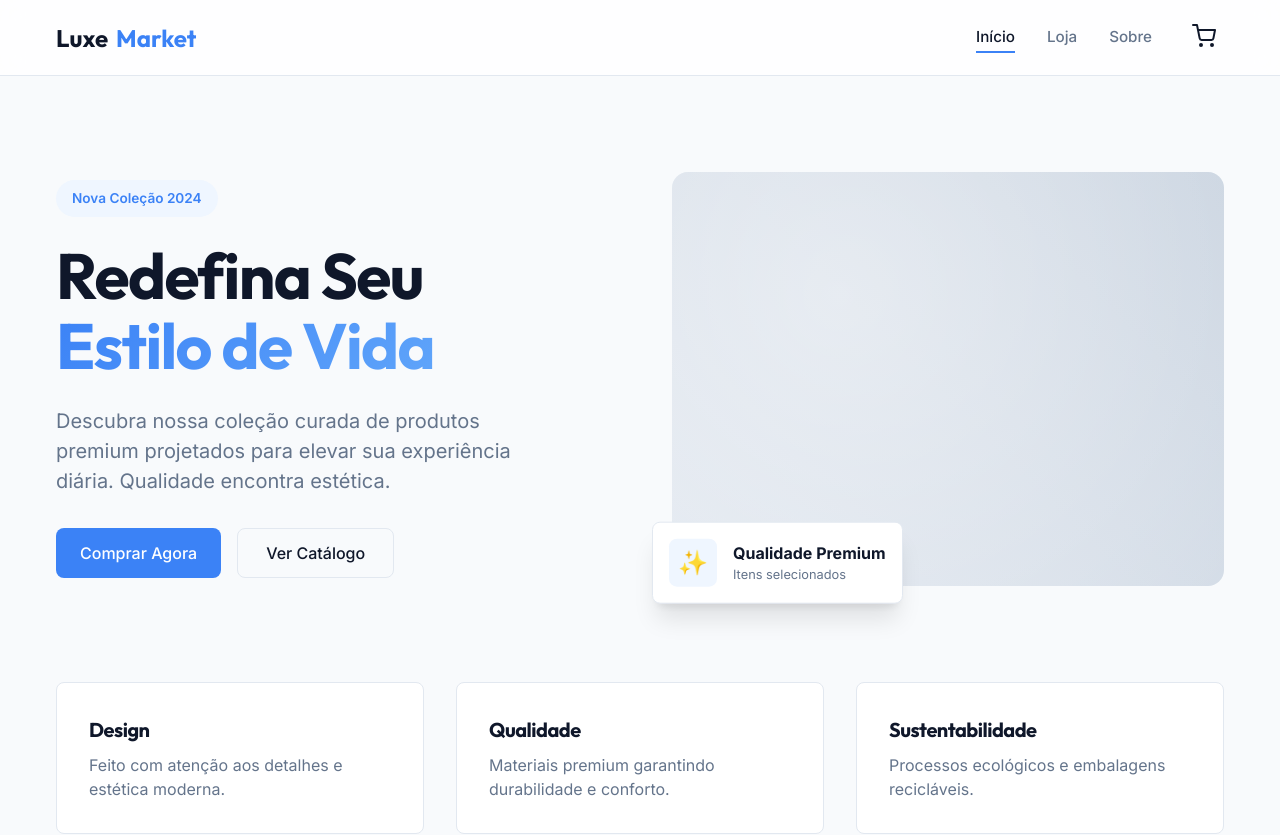
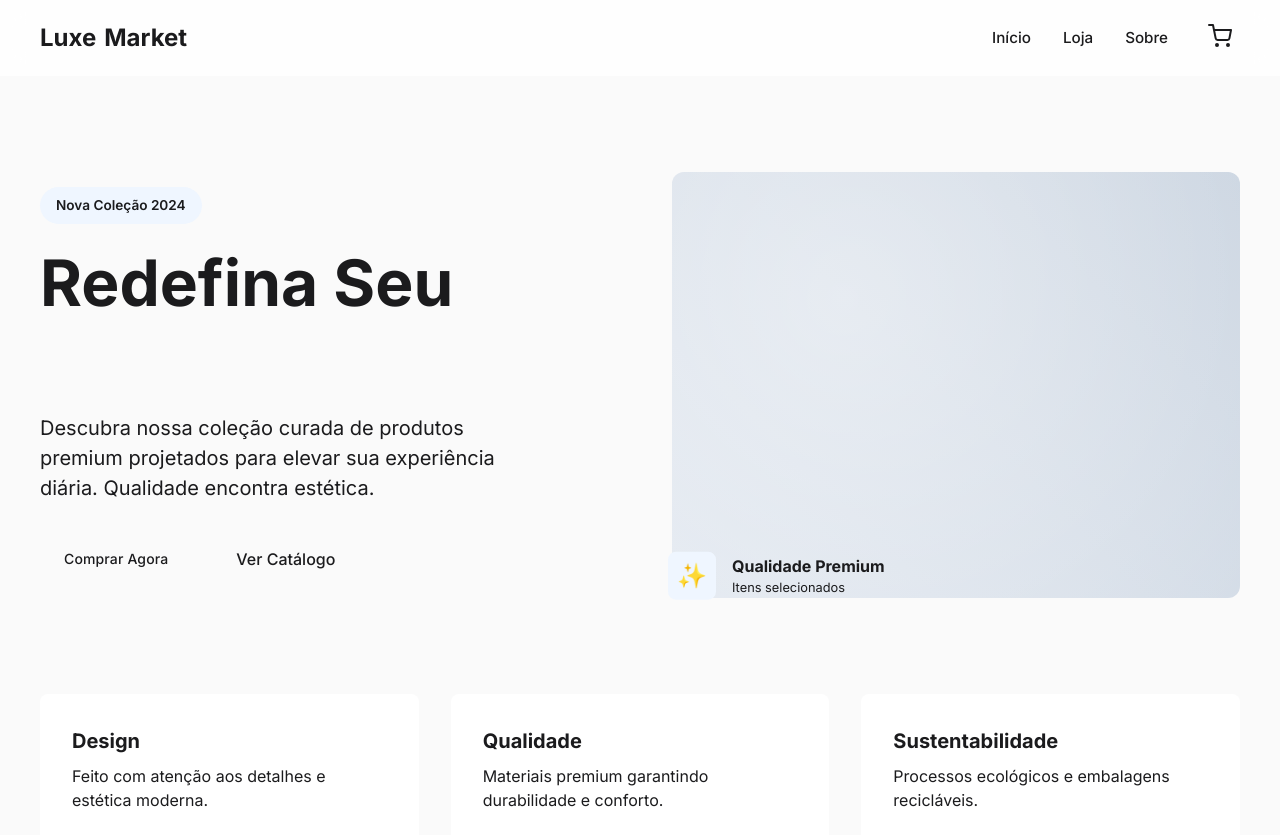
Before and after one commit to emanuelwellyngton/ecommerce-angular, an Angular app: page /site in a window 1280 px wide. Shown: the top 835 px of the page. Built offline with nearby package versions, Linux system fonts and the light colour scheme.

Commit message:
feat: Update index.html and styles.css for LUXE branding and design system enhancements

```diff
--- a/src/index.html
+++ b/src/index.html
@@ -1,11 +1,16 @@
 <!doctype html>
-<html lang="en">
+<html lang="pt-BR">
 <head>
   <meta charset="utf-8">
-  <title>EcommerceAngular</title>
+  <title>LUXE | E-commerce Minimalista</title>
   <base href="/">
   <meta name="viewport" content="width=device-width, initial-scale=1">
+  <meta name="description" content="LUXE - Moda minimalista e premium. Descubra nossa coleção exclusiva.">
   <link rel="icon" type="image/x-icon" href="favicon.ico">
+  <link rel="preconnect" href="https://fonts.googleapis.com">
+  <link rel="preconnect" href="https://fonts.gstatic.com" crossorigin>
+  <link href="https://fonts.googleapis.com/css2?family=Inter:wght@300;400;500;600;700&display=swap" rel="stylesheet">
+  <link href="https://fonts.googleapis.com/css2?family=Material+Symbols+Outlined:opsz,wght,FILL,GRAD@20..48,100..700,0..1,-50..200&display=swap" rel="stylesheet">
 </head>
 <body>
   <app-root></app-root>
--- a/src/styles.css
+++ b/src/styles.css
@@ -1,68 +1,118 @@
-/* Global Styles & Design System */
-@import url('https://fonts.googleapis.com/css2?family=Inter:wght@300;400;500;600;700&family=Outfit:wght@400;500;700&display=swap');
+/* LUXE Design System - Global Styles */
+@import url('https://fonts.googleapis.com/css2?family=Inter:wght@300;400;500;600;700&display=swap');
 
 :root {
-  /* Colors */
-  --primary-color: #0f172a; /* Slate 900 */
-  --primary-light: #1e293b; /* Slate 800 */
-  --accent-color: #3b82f6; /* Blue 500 */
-  --accent-hover: #2563eb; /* Blue 600 */
-  --text-main: #0f172a;
-  --text-secondary: #64748b;
-  --text-light: #f8fafc;
-  --bg-color: #f8fafc;
-  --card-bg: #ffffff;
-  --border-color: #e2e8f0;
+  /* LUXE Color Palette */
+  --color-primary: #000000;
+  --color-on-primary: #ffffff;
+  --color-primary-container: #131b2e;
+  --color-on-primary-container: #7c839b;
+  --color-primary-fixed: #dae2fd;
+  --color-primary-fixed-dim: #bec6e0;
+
+  --color-secondary: #006c4a;
+  --color-on-secondary: #ffffff;
+  --color-secondary-container: #82f5c1;
+  --color-on-secondary-container: #00714e;
+
+  --color-surface: #fcf8fa;
+  --color-surface-dim: #dcd9db;
+  --color-surface-bright: #fcf8fa;
+  --color-surface-container-lowest: #ffffff;
+  --color-surface-container-low: #f6f3f5;
+  --color-surface-container: #f0edef;
+  --color-surface-container-high: #eae7e9;
+  --color-surface-container-highest: #e4e2e4;
+
+  --color-on-surface: #1b1b1d;
+  --color-on-surface-variant: #45464d;
+  --color-outline: #76777d;
+  --color-outline-variant: #c6c6cd;
+
+  --color-background: #fcf8fa;
+  --color-background-surface: #FAFAFA;
+  --color-on-background: #1b1b1d;
+
+  --color-error: #ba1a1a;
+  --color-on-error: #ffffff;
+  --color-error-container: #ffdad6;
+  --color-on-error-container: #93000a;
+
+  --color-inverse-surface: #303032;
+  --color-inverse-on-surface: #f3f0f2;
+  --color-inverse-primary: #bec6e0;
+
+  --color-text-main: #1F2937;
+  --color-text-muted: #6B7280;
+  --color-border-subtle: #E5E7EB;
+  --color-surface-tint: #565e74;
 
   /* Typography */
-  --font-main: 'Inter', sans-serif;
-  --font-display: 'Outfit', sans-serif;
+  --font-family: 'Inter', -apple-system, BlinkMacSystemFont, 'Segoe UI', sans-serif;
+
+  /* Font Sizes */
+  --font-size-label-xs: 12px;
+  --font-size-label-sm: 14px;
+  --font-size-body-md: 16px;
+  --font-size-body-lg: 18px;
+  --font-size-headline-md: 20px;
+  --font-size-headline-lg-mobile: 24px;
+  --font-size-headline-lg: 32px;
+  --font-size-headline-xl: 48px;
 
   /* Spacing */
-  --spacing-xs: 0.25rem;
-  --spacing-sm: 0.5rem;
-  --spacing-md: 1rem;
-  --spacing-lg: 1.5rem;
-  --spacing-xl: 3rem;
+  --spacing-unit: 4px;
+  --spacing-gutter: 24px;
+  --spacing-margin-mobile: 16px;
+  --spacing-margin-desktop: 40px;
+  --spacing-section-gap: 80px;
+  --container-max: 1280px;
+
+  /* Border Radius */
+  --radius-sm: 4px;
+  --radius-md: 8px;
+  --radius-lg: 12px;
+  --radius-xl: 16px;
+  --radius-full: 9999px;
 
   /* Shadows */
-  --shadow-sm: 0 1px 2px 0 rgb(0 0 0 / 0.05);
-  --shadow-md: 0 4px 6px -1px rgb(0 0 0 / 0.1), 0 2px 4px -2px rgb(0 0 0 / 0.1);
-  --shadow-lg: 0 10px 15px -3px rgb(0 0 0 / 0.1), 0 4px 6px -4px rgb(0 0 0 / 0.1);
-  --shadow-xl: 0 20px 25px -5px rgb(0 0 0 / 0.1), 0 8px 10px -6px rgb(0 0 0 / 0.1);
+  --shadow-card: 0 4px 20px rgba(0, 0, 0, 0.04);
+  --shadow-sm: 0 1px 3px rgba(0, 0, 0, 0.08);
+  --shadow-md: 0 4px 12px rgba(0, 0, 0, 0.1);
+  --shadow-lg: 0 10px 30px rgba(0, 0, 0, 0.12);
 
-  /* Radius */
-  --radius-sm: 0.375rem;
-  --radius-md: 0.5rem;
-  --radius-lg: 1rem;
+  /* Transitions */
+  --transition-fast: 150ms ease;
+  --transition-normal: 200ms ease;
+  --transition-slow: 300ms ease;
 }
 
-* {
+/* Reset */
+*, *::before, *::after {
   box-sizing: border-box;
   margin: 0;
   padding: 0;
 }
 
+html {
+  scroll-behavior: smooth;
+}
+
 body {
-  font-family: var(--font-main);
-  background-color: var(--bg-color);
-  color: var(--text-main);
+  font-family: var(--font-family);
+  background-color: var(--color-background-surface);
+  color: var(--color-on-surface);
+  font-size: var(--font-size-body-md);
   line-height: 1.5;
   -webkit-font-smoothing: antialiased;
+  -moz-osx-font-smoothing: grayscale;
   min-height: 100vh;
-}
-
-h1, h2, h3, h4, h5, h6 {
-  font-family: var(--font-display);
-  font-weight: 700;
-  letter-spacing: -0.025em;
-  color: var(--primary-color);
 }
 
 a {
   text-decoration: none;
   color: inherit;
-  transition: color 0.2s;
+  transition: color var(--transition-fast);
 }
 
 button {
@@ -70,65 +120,290 @@ button {
   border: none;
   background: none;
   font-family: inherit;
-  transition: all 0.2s ease;
+  font-size: inherit;
+  transition: all var(--transition-fast);
 }
 
-/* Utilities */
-.container {
-  max-width: 1200px;
-  margin: 0 auto;
-  padding: 0 var(--spacing-md);
+img {
+  max-width: 100%;
+  display: block;
 }
 
+input, select, textarea {
+  font-family: inherit;
+  font-size: inherit;
+}
+
+/* Material Symbols */
+.material-symbols-outlined {
+  font-variation-settings: 'FILL' 0, 'wght' 400, 'GRAD' 0, 'opsz' 24;
+  font-size: 24px;
+  line-height: 1;
+  vertical-align: middle;
+  user-select: none;
+}
+
+.material-symbols-outlined.fill {
+  font-variation-settings: 'FILL' 1, 'wght' 400, 'GRAD' 0, 'opsz' 24;
+}
+
+/* Utility Classes */
+.container {
+  max-width: var(--container-max);
+  margin: 0 auto;
+  padding: 0 var(--spacing-margin-desktop);
+}
+
+@media (max-width: 768px) {
+  .container {
+    padding: 0 var(--spacing-margin-mobile);
+  }
+}
+
+/* Scrollbar */
+.no-scrollbar::-webkit-scrollbar {
+  display: none;
+}
+.no-scrollbar {
+  -ms-overflow-style: none;
+  scrollbar-width: none;
+}
+
+/* Status Badge Colors */
+.badge {
+  display: inline-flex;
+  align-items: center;
+  padding: 2px 10px;
+  border-radius: var(--radius-full);
+  font-size: var(--font-size-label-xs);
+  font-weight: 600;
+  line-height: 1.2;
+}
+.badge-success {
+  background: var(--color-secondary-container);
+  color: var(--color-on-secondary-container);
+}
+.badge-warning {
+  background: #fef9c3;
+  color: #854d0e;
+}
+.badge-error {
+  background: var(--color-error-container);
+  color: var(--color-on-error-container);
+}
+.badge-neutral {
+  background: var(--color-surface-container-highest);
+  color: var(--color-on-surface-variant);
+}
+
+/* Form Controls */
+.form-group {
+  display: flex;
+  flex-direction: column;
+  gap: 6px;
+}
+
+.form-label {
+  font-size: var(--font-size-label-sm);
+  font-weight: 500;
+  color: var(--color-on-surface);
+  line-height: 1.4;
+  letter-spacing: 0.01em;
+}
+
+.form-input {
+  width: 100%;
+  padding: 12px 16px;
+  border: 1px solid var(--color-border-subtle);
+  border-radius: var(--radius-md);
+  font-size: var(--font-size-body-md);
+  color: var(--color-on-surface);
+  background: var(--color-surface-container-lowest);
+  transition: border-color var(--transition-fast), box-shadow var(--transition-fast);
+  outline: none;
+}
+
+.form-input:focus {
+  border-color: var(--color-primary);
+  box-shadow: 0 0 0 3px rgba(0, 0, 0, 0.08);
+}
+
+.form-input.error {
+  border-color: var(--color-error);
+}
+
+/* Buttons */
 .btn {
   display: inline-flex;
   align-items: center;
   justify-content: center;
-  padding: 0.75rem 1.5rem;
+  gap: 8px;
+  padding: 12px 24px;
   border-radius: var(--radius-md);
+  font-size: var(--font-size-label-sm);
   font-weight: 500;
-  font-size: 1rem;
-  transition: all 0.2s;
+  letter-spacing: 0.01em;
+  transition: all var(--transition-fast);
+  cursor: pointer;
+  border: none;
+}
+
+.btn:active {
+  transform: scale(0.96);
 }
 
 .btn-primary {
-  background-color: var(--primary-color);
-  color: var(--text-light);
+  background: var(--color-primary);
+  color: var(--color-on-primary);
+}
+.btn-primary:hover {
+  background: rgba(0, 0, 0, 0.85);
 }
 
-.btn-primary:hover {
-  background-color: var(--primary-light);
-  transform: translateY(-1px);
-  box-shadow: var(--shadow-md);
+.btn-secondary {
+  background: var(--color-surface-container-highest);
+  color: var(--color-on-surface);
+}
+.btn-secondary:hover {
+  background: var(--color-surface-container-high);
 }
 
-.btn-accent {
-  background-color: var(--accent-color);
-  color: white;
+.btn-outline {
+  background: transparent;
+  color: var(--color-on-surface);
+  border: 1px solid var(--color-border-subtle);
+}
+.btn-outline:hover {
+  background: var(--color-surface-container-low);
 }
 
-.btn-accent:hover {
-  background-color: var(--accent-hover);
-  transform: translateY(-1px);
-  box-shadow: var(--shadow-md);
+.btn-danger {
+  background: var(--color-error);
+  color: var(--color-on-error);
+}
+.btn-danger:hover {
+  background: #a31616;
 }
 
-.grid-cards {
-  display: grid;
-  grid-template-columns: repeat(auto-fill, minmax(280px, 1fr));
-  gap: var(--spacing-lg);
+.btn-lg {
+  padding: 16px 32px;
+  font-size: var(--font-size-body-md);
 }
 
-.card {
-  background-color: var(--card-bg);
-  border-radius: var(--radius-lg);
-  border: 1px solid var(--border-color);
-  overflow: hidden;
-  transition: all 0.3s ease;
+.btn-sm {
+  padding: 8px 16px;
+  font-size: var(--font-size-label-xs);
 }
 
-.card:hover {
-  transform: translateY(-4px);
-  box-shadow: var(--shadow-xl);
-  border-color: var(--accent-color);
+.btn-icon {
+  padding: 8px;
+  border-radius: var(--radius-full);
+  color: var(--color-on-surface-variant);
 }
+.btn-icon:hover {
+  background: var(--color-surface-container-low);
+  color: var(--color-primary);
+}
+
+/* Card */
+.card {
+  background: var(--color-surface-container-lowest);
+  border-radius: var(--radius-xl);
+  border: 1px solid var(--color-border-subtle);
+  box-shadow: var(--shadow-card);
+}
+
+/* Loading State */
+.skeleton {
+  background: linear-gradient(90deg, var(--color-surface-container) 25%, var(--color-surface-container-high) 50%, var(--color-surface-container) 75%);
+  background-size: 200% 100%;
+  animation: skeleton-loading 1.5s infinite;
+  border-radius: var(--radius-md);
+}
+
+@keyframes skeleton-loading {
+  0% { background-position: 200% 0; }
+  100% { background-position: -200% 0; }
+}
+
+/* Toast notifications */
+.toast {
+  position: fixed;
+  bottom: 24px;
+  right: 24px;
+  padding: 16px 20px;
+  border-radius: var(--radius-md);
+  background: var(--color-inverse-surface);
+  color: var(--color-inverse-on-surface);
+  font-size: var(--font-size-label-sm);
+  font-weight: 500;
+  box-shadow: var(--shadow-lg);
+  z-index: 9999;
+  animation: toast-in 0.3s ease;
+}
+
+@keyframes toast-in {
+  from { transform: translateY(20px); opacity: 0; }
+  to { transform: translateY(0); opacity: 1; }
+}
+
+/* Responsive table */
+.table-responsive {
+  overflow-x: auto;
+  -webkit-overflow-scrolling: touch;
+}
+
+table {
+  width: 100%;
+  border-collapse: collapse;
+}
+
+th {
+  text-align: left;
+  font-size: var(--font-size-label-xs);
+  font-weight: 600;
+  color: var(--color-text-muted);
+  letter-spacing: 0.05em;
+  text-transform: uppercase;
+  padding: 12px 16px;
+  border-bottom: 1px solid var(--color-border-subtle);
+}
+
+td {
+  padding: 16px;
+  font-size: var(--font-size-body-md);
+  color: var(--color-on-surface);
+  border-bottom: 1px solid var(--color-border-subtle);
+  vertical-align: middle;
+}
+
+tr:hover td {
+  background: var(--color-surface-container-low);
+}
+
+/* Empty State */
+.empty-state {
+  display: flex;
+  flex-direction: column;
+  align-items: center;
+  justify-content: center;
+  gap: 16px;
+  padding: 64px 24px;
+  text-align: center;
+  color: var(--color-text-muted);
+}
+
+.empty-state .material-symbols-outlined {
+  font-size: 64px;
+  color: var(--color-outline);
+}
+
+/* Page transitions */
+.page-enter {
+  animation: fadeIn 0.2s ease;
+}
+
+@keyframes fadeIn {
+  from { opacity: 0; transform: translateY(8px); }
+  to { opacity: 1; transform: translateY(0); }
+}
```
